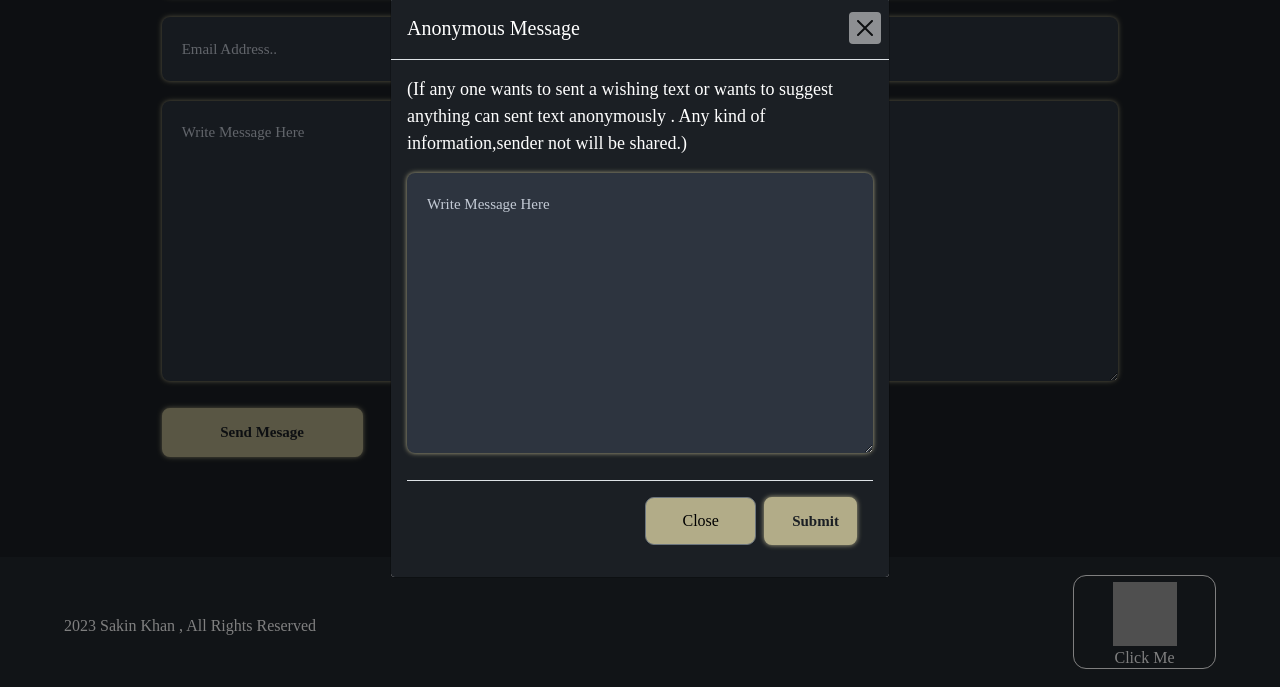
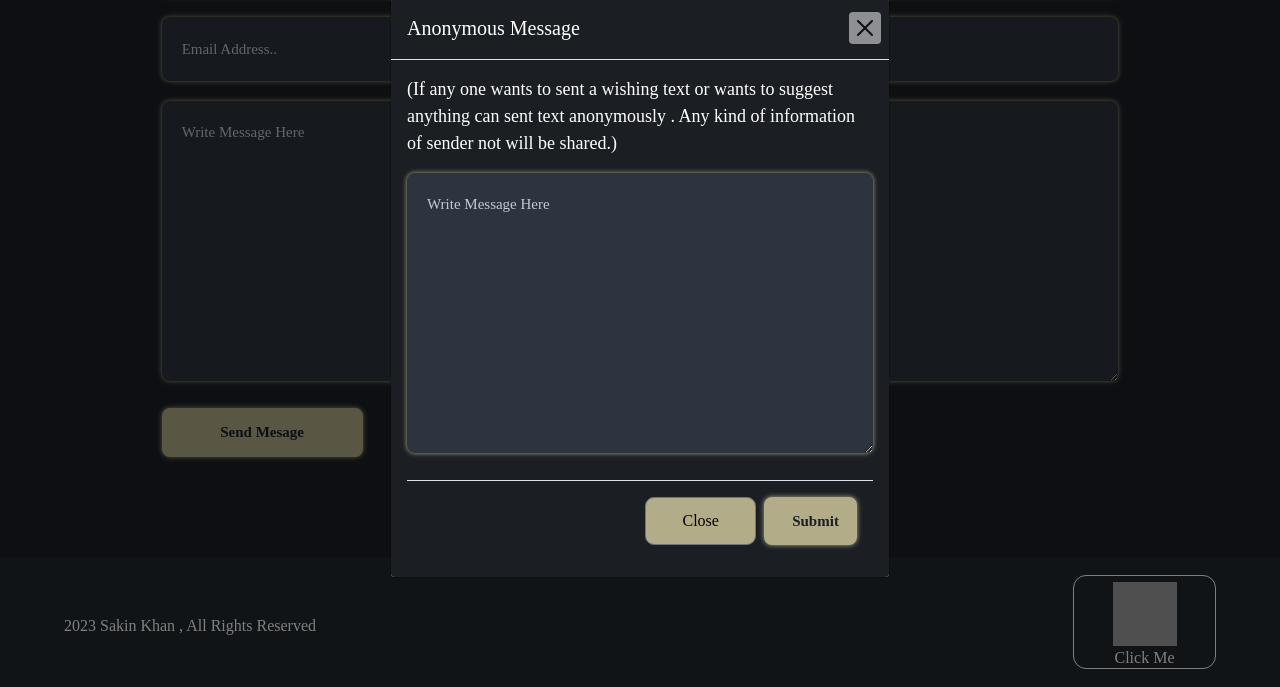
Before and after one commit to 11sakin/Sakin.me, a plain HTML site: page protfolio.html in a window 1280 px wide. Both pictures are taken after a click on the button "Click Me". Shown: the part 10529-11216 px from the top of the page. Drawn offline with nearby package versions, Linux system fonts and the light colour scheme; grey boxes are pictures that could not be loaded; a web font is replaced by a local one.

Commit message:
Update protfolio.html

```diff
--- a/protfolio.html
+++ b/protfolio.html
@@ -727,7 +727,7 @@
                     <button type="button" class="btn-close" data-bs-dismiss="modal" aria-label="Close"></button>
                     </div>
                     <div class="modal-body">
-                        <p class="th">(If any one wants to sent a wishing text or wants to suggest anything can sent text anonymously . Any kind of information,sender not will be shared.)</p>
+                        <p class="th">(If any one wants to sent a wishing text or wants to suggest anything can sent text anonymously . Any kind of information of sender not will be shared.)</p>
                         <form action="https://formspree.io/f/xleqddrz" method="POST">
 
 
```
